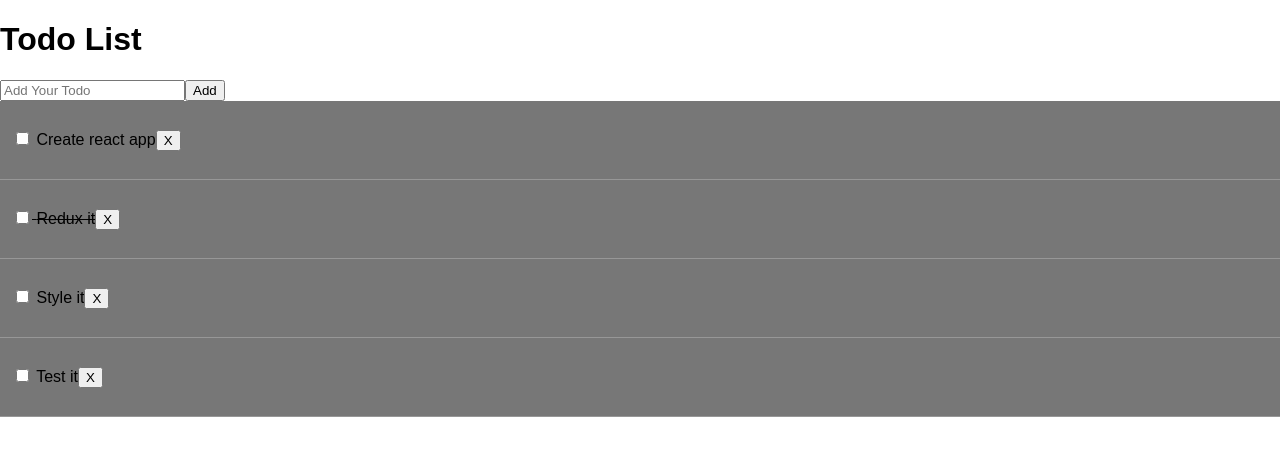
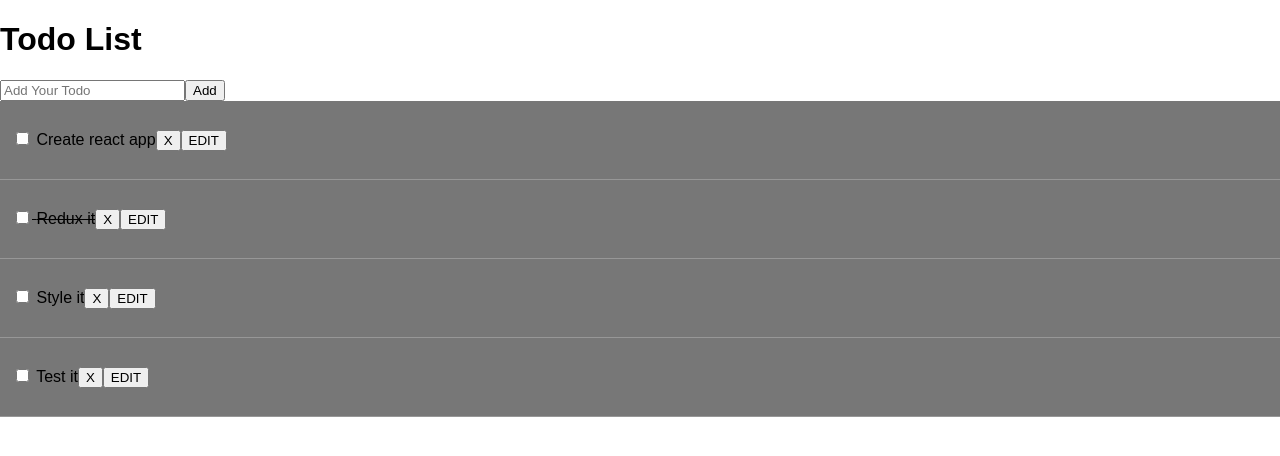
Before and after one commit to stephangriesel/todo-react-redux, a React (Create React App) app in the folder react-redux-todo/: page / in a window 1280 px wide. Shown: the top 456 px of the page. Built offline with nearby package versions, Linux system fonts and the light colour scheme.

Commit message:
update todolist & add edittodo component

```diff
--- a/react-redux-todo/package.json
+++ b/react-redux-todo/package.json
@@ -5,7 +5,8 @@
   "dependencies": {
     "react": "^16.8.6",
     "react-dom": "^16.8.6",
-    "react-scripts": "0.9.5"
+    "react-scripts": "0.9.5",
+    "uuid": "^3.3.2"
   },
   "devDependencies": {
     "express": "^4.14.0"
--- a/react-redux-todo/src/App.js
+++ b/react-redux-todo/src/App.js
@@ -2,30 +2,36 @@ import React, { Component } from 'react';
 import Todos from './components/Todos';
 import AddTodo from './components/AddTodo';
 import Header from './components/Header';
+import EditTodo from './components/EditTodo';
 import './App.css';
+import uuid from 'uuid';
 
 class App extends Component {
   state = {
     todos: [
       {
-        id: 1,
+        id: uuid.v4(),
         title: 'Create react app',
         completed: false,
+        edit: false
       },
       {
-        id: 2,
+        id: uuid.v4(),
         title: 'Redux it',
         completed: true,
+        edit: false
       },
       {
-        id: 3,
+        id: uuid.v4(),
         title: 'Style it',
         completed: false,
+        edit: false
       },
       {
-        id: 4,
+        id: uuid.v4(),
         title: 'Test it',
         completed: false,
+        edit: false
       }
     ]
   }
@@ -53,7 +59,29 @@ class App extends Component {
   }
 
   addTodo = (title) => {
-    console.log(title)
+    console.log("Add todo:" + title)
+    const newTodo = {
+      id:uuid.v4(),
+      title:title, // es6 i can just use title but keeping this as is for reference for now
+      completed: false
+    }
+    this.setState({ todos: [
+      ...this.state.todos, newTodo // spread (copy) what is in array & add in new todo
+    ]
+  });
+  }
+
+  editTodo = (title) => {
+    console.log("Edit todo:" + title)
+    const editTodo = {
+      id:uuid.v4(),
+      title:title, // es6 i can just use title but keeping this as is for reference for now
+      completed: false
+    }
+    this.setState({ todos: [
+      ...this.state.todos, editTodo // spread (copy) what is in array & add in new todo
+    ]
+  });
   }
 
   render() {
@@ -69,6 +97,7 @@ class App extends Component {
             todos={this.state.todos}
             markComplete={this.markComplete}
             deleteTodo={this.deleteTodo}
+            editTodo={this.editTodo}
           />
         </div>
       </div>
--- /dev/null
+++ b/react-redux-todo/src/components/EditTodo.js
@@ -0,0 +1,40 @@
+import React, { Component } from 'react'
+
+class EditTodo extends Component {
+  state = {
+    edited: false
+  }
+
+  onSubmit = (e) => {
+    e.preventDefault();
+    this.props.editTodo(this.state.title); // need to pass title up so using props
+    this.setState({ title: ''}); // clear field
+  }
+
+  onChange = (e) =>
+  this.setState({
+    [e.target.name]: e.target.value  // demo react tools to show what happens when value changes when typing
+  }
+  );
+
+
+  render() {
+    return (
+      <form onSubmit={this.onSubmit}>
+        <input
+          type="text"
+          name="title"
+          placeholder="Edit Your Todo"
+          value={this.state.title}
+          onChange={this.onChange}
+        />
+        <button
+          type="submit">
+          Edit
+        </button>
+      </form>
+    )
+  }
+}
+
+export default EditTodo;
--- a/react-redux-todo/src/components/TodoItem.js
+++ b/react-redux-todo/src/components/TodoItem.js
@@ -28,10 +28,16 @@ export class TodoItem extends Component {
           {title}
           <button
             className="delete-btn"
-            onClick={this.props.deleteTodo.bind(this, id)}
-          >
+            onClick={this.props.deleteTodo.bind(this, id)}>
             X
-        </button>
+          </button>
+          <button
+            className="edit-btn"
+            onClick={this.props.editTodo.bind(this, id)}>
+            EDIT
+          </button>
+
+
         </p>
       </div>
     )
--- a/react-redux-todo/src/components/Todos.js
+++ b/react-redux-todo/src/components/Todos.js
@@ -13,6 +13,7 @@ class Todos extends Component {
         todo={todo}
         markComplete={this.props.markComplete}
         deleteTodo={this.props.deleteTodo}
+        editTodo={this.props.editTodo}
         />
     ));
   }
```
